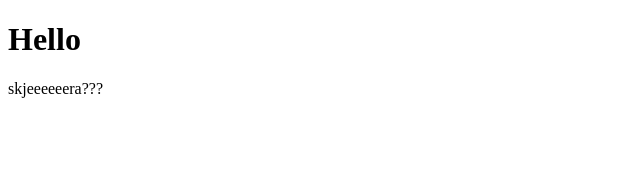
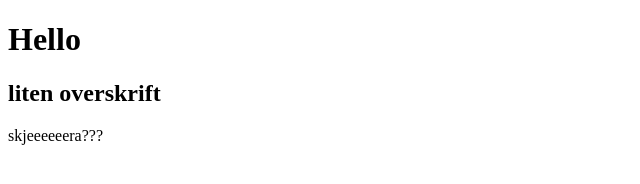
Before and after one commit to realnico/testing, a plain HTML site: page index.html in a window 1280 px wide. Shown: the whole page, without its empty margins (0-640 px from the left). Drawn offline with Linux system fonts and the light colour scheme.

Commit message:
la til en h2

```diff
--- a/index.html
+++ b/index.html
@@ -8,6 +8,7 @@
   </head>
   <body>
     <h1>Hello</h1>
+    <h2>liten overskrift</h2>
     <p>skjeeeeeera???</p>
 
 
```
